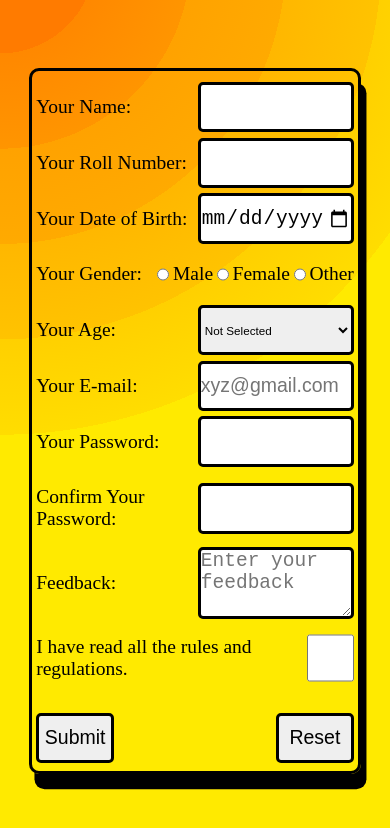
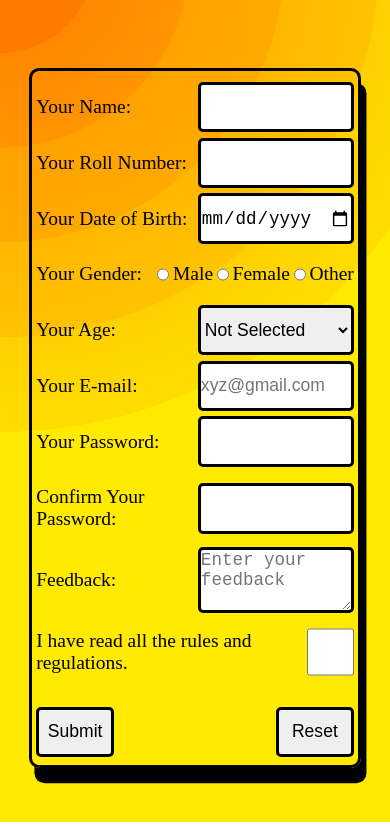
Before and after one commit to a4x7/Demo-Form, a plain HTML site: page index.html in a window 390 px wide. Shown: the part 42-870 px from the top of the page. Drawn offline with Linux system fonts and the light colour scheme.

Commit message:
Add files via upload

```diff
--- a/style.css
+++ b/style.css
@@ -6,7 +6,6 @@
 body {
     background-image: radial-gradient(circle at top left, #FF7B00 10%, #FF8800 10%, #FF9500 20%, #FFA200 20%, #FFAA00 30%, #FFB700 30%,
     #FFC300 40%, #FFD000 40%, #FFDD00 50%, #FFEA00 50%);
-    background-size: cover;
     background-repeat: no-repeat;
 }
 #heading {
@@ -52,7 +51,7 @@ input:hover {
 select {
     width: 20vw;
     height: 6vh;
-    font-size: 1rem;
+    font-size: 1.5vw;
     border-radius: 5px;
     border: 0.3vw solid black;
     transition: all 0.1s linear 0s;
@@ -91,7 +90,6 @@ textarea {
     border: 0.3vw solid black;
     border-radius: 5px;
     transition: all 0.1s linear 0s;
-    font-weight: 900;
     width: 20vw;
 }
 textarea:hover {
@@ -111,7 +109,7 @@ textarea:hover {
         font-size: 2.2vw;
     }
     input {
-        font-size: 2.2vw;
+        font-size: 1.7vw;
     }
     input[type="radio"] {
         width: 2vw;
@@ -125,7 +123,7 @@ textarea:hover {
         font-size: 5vw;
     }
     input {
-        font-size: 5vw;
+        font-size: 4.5vw;
         width: 40vw;
         border: 0.9vw solid black;
     }
@@ -137,12 +135,11 @@ textarea:hover {
     }
     select {
         width: 40vw;
-        font-size: 3vw;
+        font-size: 4.5vw;
         border: 0.9vw solid black;
     }
     textarea {
-        font-size: 5vw;
-        font-weight: 400;
+        font-size: 4.5vw;
         width: 40vw;
         border: 0.9vw solid black;
     }
@@ -155,3 +152,11 @@ textarea:hover {
         font-size: 6vw;
     }
 }
+@media (max-height: 350px) {
+    input {
+        height: 1.5rem;
+    }
+    select {
+        height: 1.5rem;
+    }
+}
```
